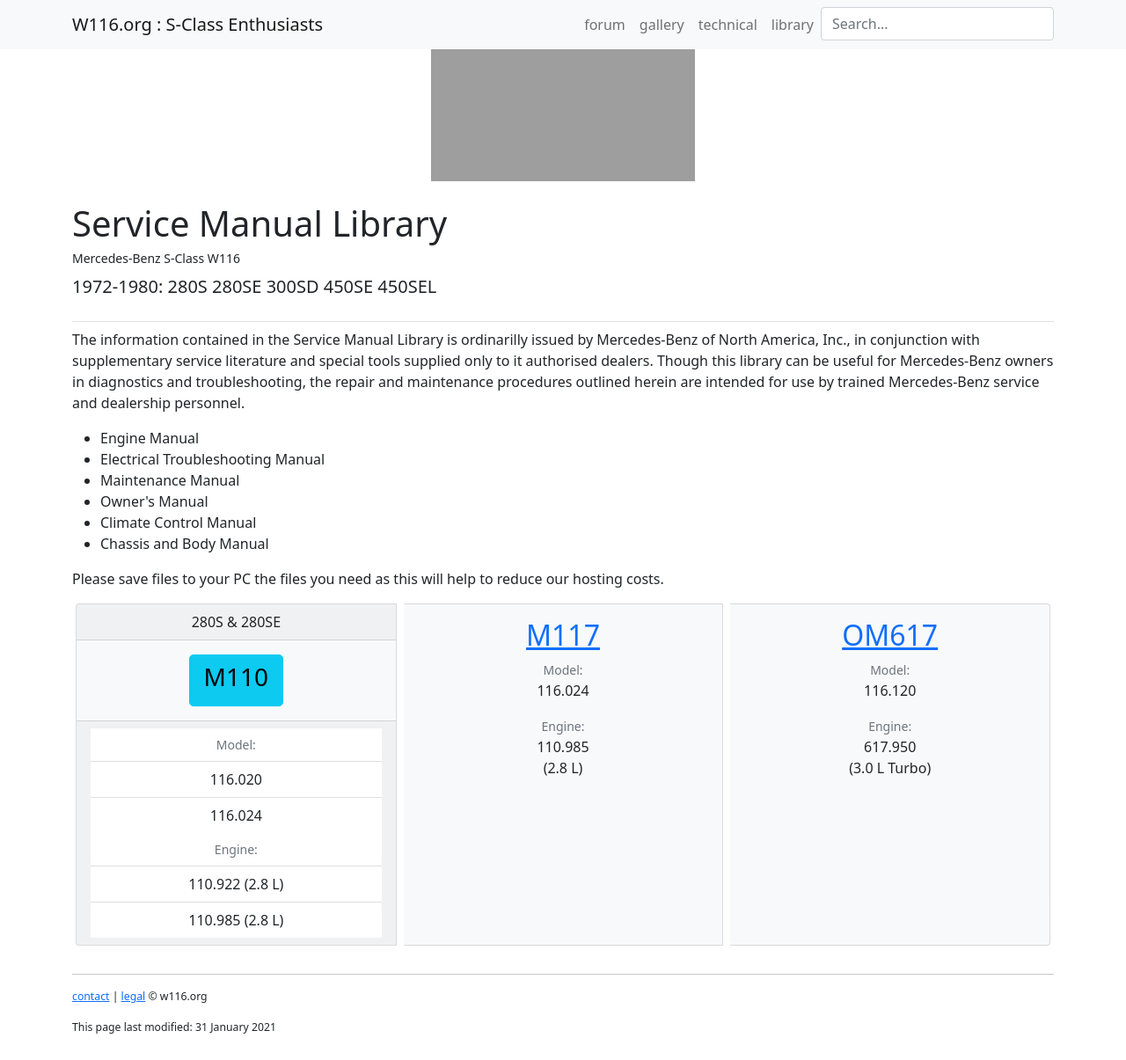
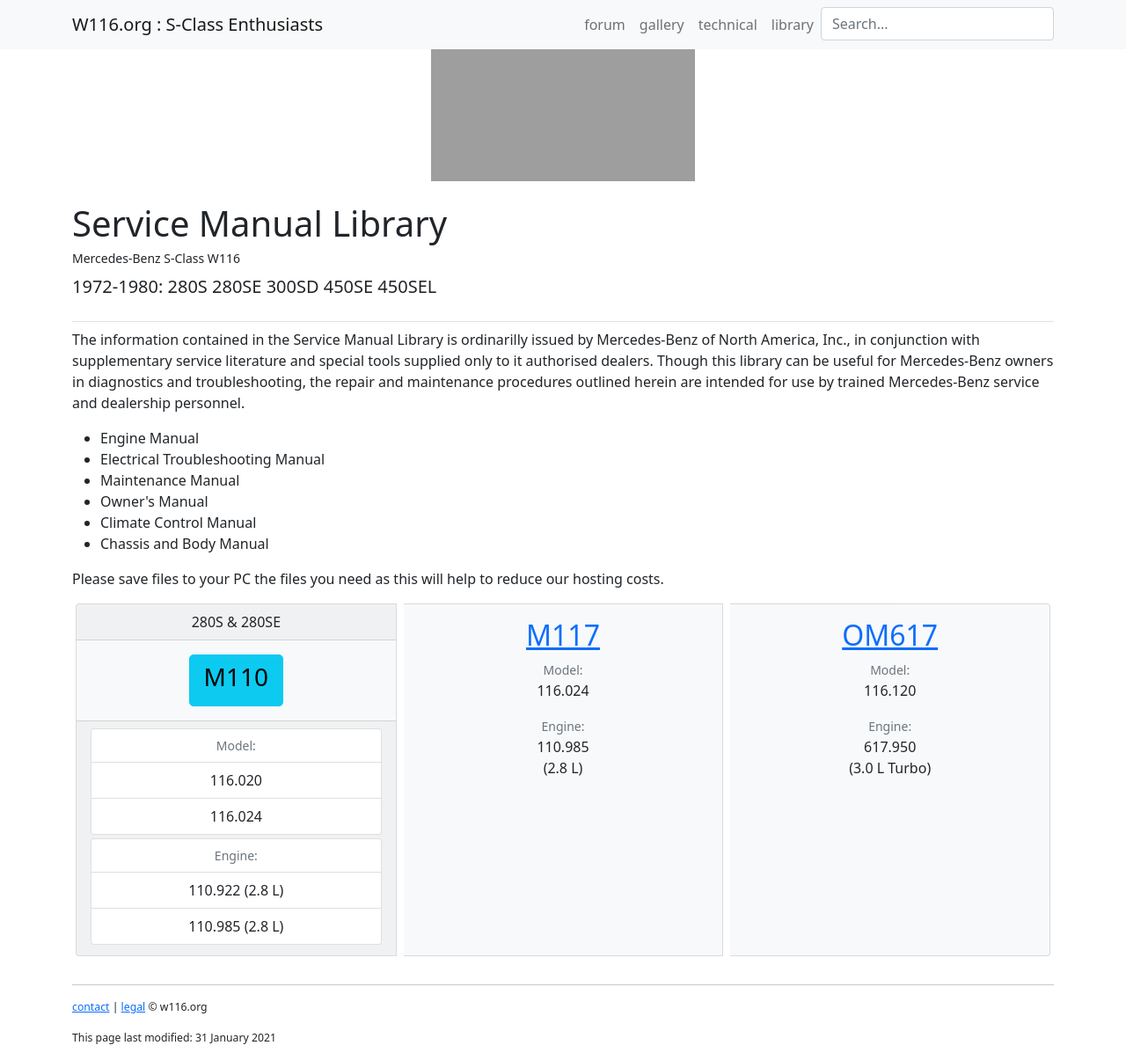
Before and after one commit to W116org/handbook, a Jekyll site: the page built from index.html, in a window 1280 px wide. Shown: the whole page at 88% size. Built offline with Jekyll 4.4.1, drawn with Linux system fonts in a browser that asks for light colours; comment, search, counter and statistics services are not loaded; grey boxes are pictures that could not be loaded.

Commit message:
Update index.html

```diff
--- a/index.html
+++ b/index.html
@@ -39,12 +39,12 @@
       </a>
     </div>
     <div class="card-footer">
-      <ul class="list-group list-group-flush bg-transparent">
+      <ul class="list-group mb-1 bg-light">
         <li class="list-group-item small text-muted">Model:</li>
         <li class="list-group-item">116.020</li>
         <li class="list-group-item">116.024</li>
       </ul>
-      <ul class="list-group list-group-flush bg-transparent">
+      <ul class="list-group mb-1 bg-light">
         <li class="list-group-item small text-muted">Engine:</li>
         <li class="list-group-item">110.922 (2.8 L)</li>
         <li class="list-group-item">110.985 (2.8 L)</li>
```
